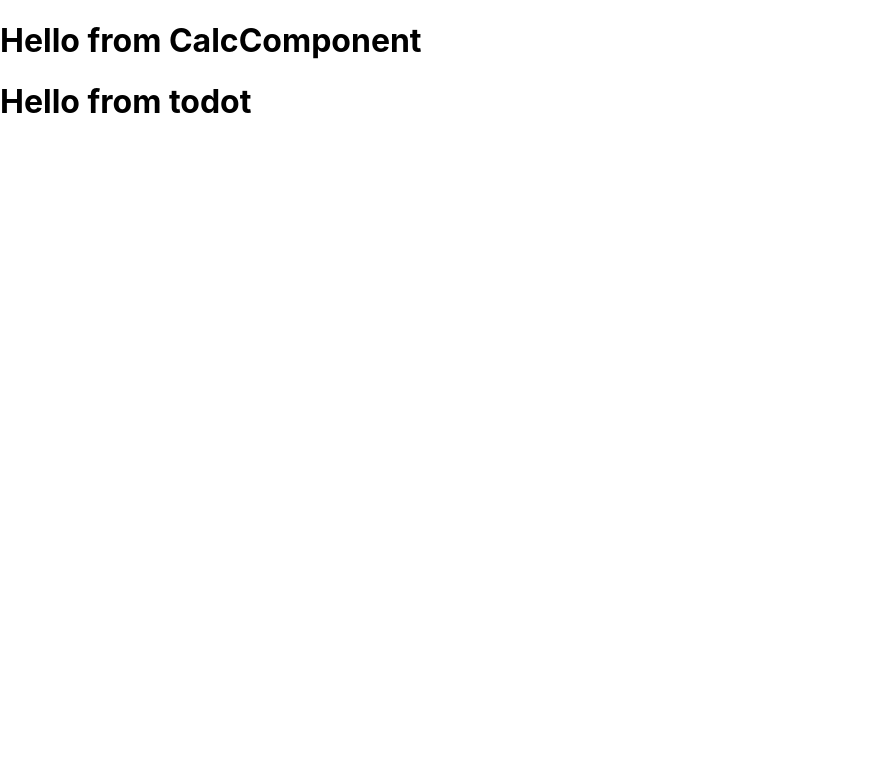
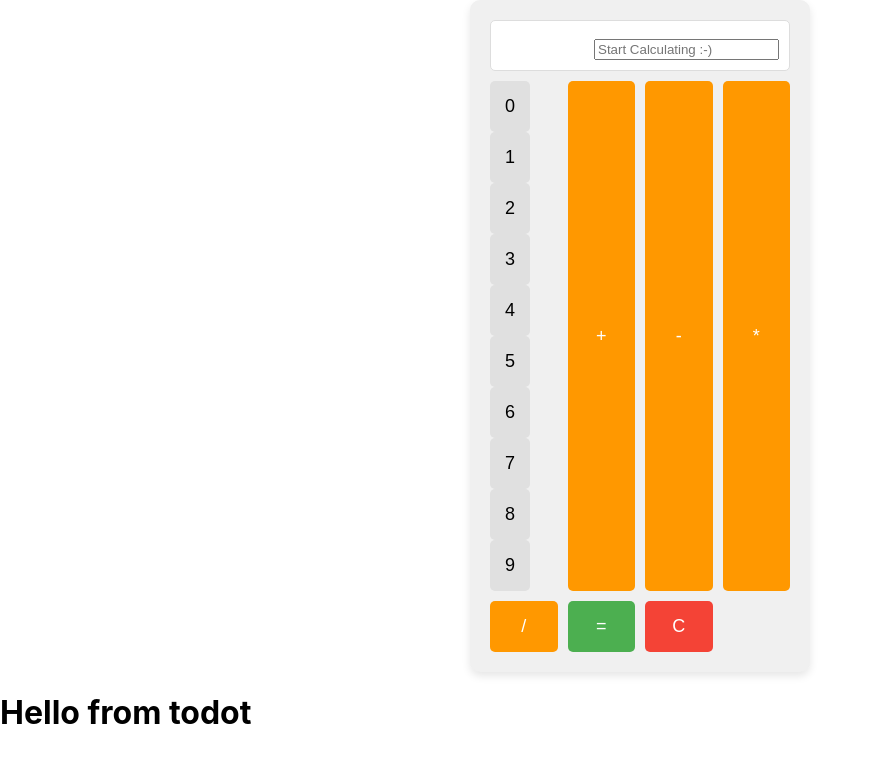
Before and after one commit to rschmidt6/react-mini-projects, a React (Create React App) app: page / in a window 1280 px wide. Shown: the top 762 px of the page, without its empty margins (0-871 px from the left). Built offline with nearby package versions, Linux system fonts and the light colour scheme.

Commit message:
looking decent calc

```diff
--- a/public/index.html
+++ b/public/index.html
@@ -24,7 +24,7 @@
       work correctly both with client-side routing and a non-root public URL.
       Learn how to configure a non-root public URL by running `npm run build`.
     -->
-    <title>React App</title>
+    <title>React Mini Projects</title>
   </head>
   <body>
     <noscript>You need to enable JavaScript to run this app.</noscript>
--- a/src/App.js
+++ b/src/App.js
@@ -1,6 +1,6 @@
 import "./App.css";
-import CalcComponent from "./components/calculator";
-import TodoComponent from "./components/todo";
+import CalcComponent from "./components/Calculator";
+import TodoComponent from "./components/Todo";
 
 function App() {
   return (
@@ -51,4 +51,4 @@ export default App;
 // Stopwatch/Timer
 // Basic start/stop reset functions
 
-//one component per project, or at least just one folder
+//one component per project, or at least just one
--- /dev/null
+++ b/src/components/Calculator.css
@@ -0,0 +1,68 @@
+.calculator {
+  width: 300px;
+  margin: 0 auto;
+  background-color: #f0f0f0;
+  border-radius: 10px;
+  padding: 20px;
+  box-shadow: 0 4px 8px rgba(0, 0, 0, 0.1);
+}
+
+.calculator-display {
+  background-color: #fff;
+  border: 1px solid #ddd;
+  border-radius: 5px;
+  padding: 10px;
+  margin-bottom: 10px;
+  text-align: right;
+  font-size: 24px;
+}
+
+.calculator-buttons {
+  display: grid;
+  grid-template-columns: repeat(4, 1fr);
+  gap: 10px;
+}
+
+button {
+  padding: 15px;
+  font-size: 18px;
+  border: none;
+  border-radius: 5px;
+  cursor: pointer;
+  transition: background-color 0.3s;
+}
+
+.number-button {
+  background-color: #e0e0e0;
+}
+
+.number-button:hover {
+  background-color: #d0d0d0;
+}
+
+.operation-button {
+  background-color: #ff9800;
+  color: white;
+}
+
+.operation-button:hover {
+  background-color: #f57c00;
+}
+
+.clear-button {
+  background-color: #f44336;
+  color: white;
+}
+
+.clear-button:hover {
+  background-color: #d32f2f;
+}
+
+.equals-button {
+  background-color: #4caf50;
+  color: white;
+}
+
+.equals-button:hover {
+  background-color: #45a049;
+}
--- a/src/components/calculator.jsx
+++ b/src/components/calculator.jsx
@@ -1,11 +1,146 @@
-import React from "react";
+import React, { useState } from "react";
+import "./Calculator.css";
 
 function CalcComponent() {
+  const [value, setValue] = useState("");
+
+  const handleChange = (e) => {
+    const newValue = e.target.value;
+
+    if (/^\d*$/.test(newValue)) {
+      setValue(newValue);
+    }
+  };
+
+  const appendToValue = (numberToAppend) => {
+    setValue((prevValue) => prevValue + numberToAppend.toString());
+  };
+
+  const concatenateValue = (valueToAdd) => {
+    setValue((prevValue) => {
+      // If prevValue is empty, just set it to valueToAdd
+      if (prevValue === "") {
+        return valueToAdd.toString();
+      }
+      // Otherwise, concatenate the new value
+      return prevValue + valueToAdd.toString();
+    });
+  };
+
+  const handleClear = () => {
+    setValue("");
+  };
+
+  const handleCalculate = () => {
+    function operate(a, b, op) {
+      switch (op) {
+        case "+":
+          return a + b;
+        case "-":
+          return a - b;
+        case "*":
+          return a * b;
+        case "/":
+          return a / b;
+        default:
+          throw new Error("Invalid operator");
+      }
+    }
+
+    // First, split the string into numbers and operators
+    let nums = value.split(/[-+*/]/).map(Number);
+    let ops = value.split("").filter((c) => "+-*/".includes(c));
+
+    // Perform multiplication and division first
+    for (let i = 0; i < ops.length; i++) {
+      if (ops[i] === "*" || ops[i] === "/") {
+        nums[i] = operate(nums[i], nums[i + 1], ops[i]);
+        nums.splice(i + 1, 1);
+        ops.splice(i, 1);
+        i--; // Recheck this position
+      }
+    }
+
+    // Then perform addition and subtraction
+    let result = nums[0];
+    for (let i = 0; i < ops.length; i++) {
+      result = operate(result, nums[i + 1], ops[i]);
+    }
+
+    setValue(result);
+  };
+
   return (
-    <div>
-      <h1>Hello from CalcComponent</h1>
+    <div className="calculator">
+      <NumberInput value={value} onChange={handleChange} />
+      <div className="calculator-buttons">
+        <div>
+          {[...Array(10)].map((_, index) => (
+            <NumberButton key={index} onAppend={appendToValue} number={index} />
+          ))}
+        </div>
+        <OperationAdder
+          operation="+"
+          onConcatenate={concatenateValue}
+          valueToConcatenate={value}
+        />
+        <OperationAdder operation="-" onConcatenate={concatenateValue} />
+        <OperationAdder operation="*" onConcatenate={concatenateValue} />
+        <OperationAdder operation="/" onConcatenate={concatenateValue} />
+        <EqualsButton onCalculate={handleCalculate}></EqualsButton>
+        <ClearButton onClear={handleClear}></ClearButton>{" "}
+      </div>
     </div>
   );
 }
 
+function NumberInput({ value, onChange }) {
+  return (
+    <div className="calculator-display">
+      <input
+        id="numberInput"
+        type="text"
+        value={value}
+        onChange={onChange}
+        placeholder="Start Calculating :-)"
+      />
+    </div>
+  );
+}
+
+function NumberButton({ number, onAppend }) {
+  return (
+    <button className="number-button" onClick={() => onAppend(number)}>
+      {number}
+    </button>
+  );
+}
+
+function OperationAdder({ operation, onConcatenate }) {
+  return (
+    <button
+      className="operation-button"
+      onClick={() => onConcatenate(operation)}
+    >
+      {operation}
+    </button>
+  );
+}
+
+function ClearButton({ onClear }) {
+  return (
+    <button className="clear-button" onClick={() => onClear()}>
+      C
+    </button>
+  );
+}
+
+function EqualsButton({ onCalculate }) {
+  return (
+    <button className="equals-button" onClick={() => onCalculate()}>
+      =
+    </button>
+  );
+}
+
 export default CalcComponent;
```
